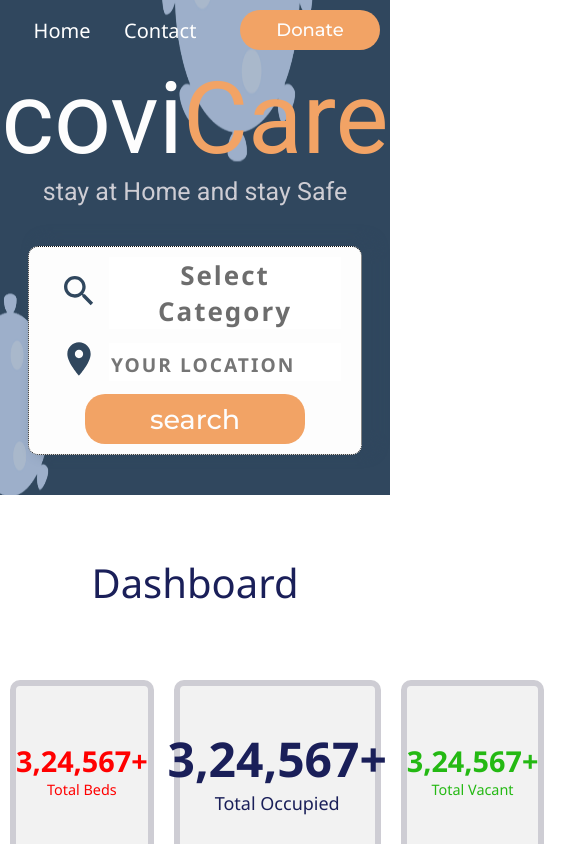
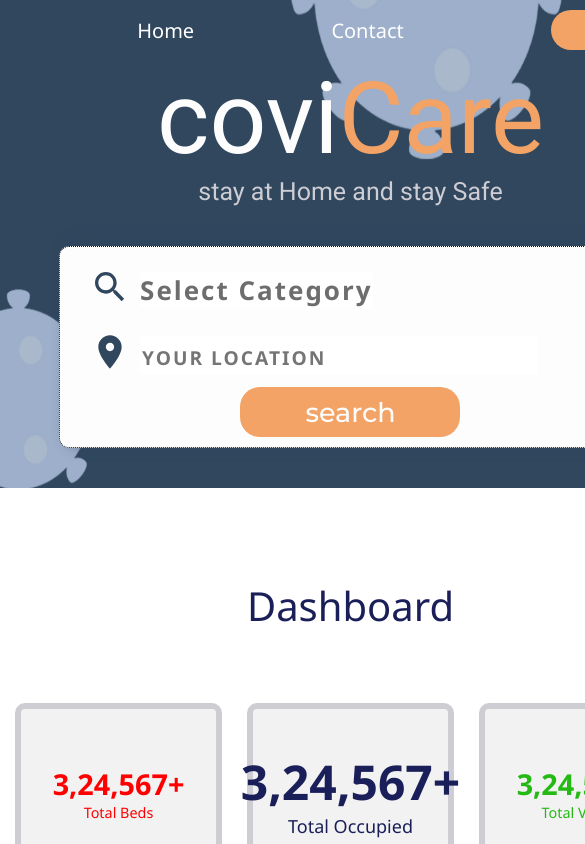
Before and after one commit to CovAssist/CoviHelp-client, a React (Create React App) app: page /bed in a window 390 px wide. Both pictures are taken after a click on the button "Accept". Shown: the top 844 px of the page, 585 px wide, since content can reach past the window. Built offline with nearby package versions, Linux system fonts and the light colour scheme.

Commit message:
Made vacant bed screen responsive.

```diff
--- /dev/null
+++ b/src/pages/Oxygen/Oxygen.css
@@ -0,0 +1,5 @@
+@media screen and (max-width: 900px) {
+    .oxygen {
+      width: fit-content;
+    }
+}
--- a/src/pages/Oxygen/Oxygen.js
+++ b/src/pages/Oxygen/Oxygen.js
@@ -2,6 +2,7 @@ import React from 'react';
 import Footer from '../../components/Footer/Footer';
 import OxygenList from '../../components/OxygenList/OxygenList';
 import MainHeader from '../../components/MainHeader/MainHeader';
+import './Oxygen.css';
 
 function Oxygen() {
   return (
--- a/src/pages/VaccantBed/VaccantBed.css
+++ b/src/pages/VaccantBed/VaccantBed.css
@@ -61,3 +61,12 @@
   height: 100vh;
   width: 100%
 }
+@media screen and (max-width: 900px) {
+  .vaccant {
+    width: fit-content;
+  }
+  .vaccant__box{
+    margin-left: 10px;
+    margin-right: 10px;
+  }
+}
--- a/src/pages/VaccantBed/VaccantBed.js
+++ b/src/pages/VaccantBed/VaccantBed.js
@@ -7,7 +7,9 @@ import Footer from '../../components/Footer/Footer';
 function VaccantBed() {
   return (
     <div className="vaccant">
+      <div className="first">
       <MainHeader />
+      </div>
       <div className="vaccant__dash">
         <div className="vaccant__dashboard">
           <div className="vaccant__title">Dashboard</div>
@@ -30,13 +32,13 @@ function VaccantBed() {
         <div className="vaccant__beds">
           <div className="vaccant__title">Vaccant Beds Available</div>
           <div className="vaccant__list">
-            <div className="vaccant__ylw">verified in last 24 hours*</div>
+            <div className="vaccant__ylw">Verified in <b>last 24 hours*</b></div>
             <div className="vaccant__lists">
               <List />
             </div>
           </div>
           <div className="vaccant__list">
-            <div className="vaccant__ylw">verified in last 24 hours*</div>
+            <div className="vaccant__ylw">Older Leads</div>
             <div className="vaccant__lists">
               <List />
             </div>
```
